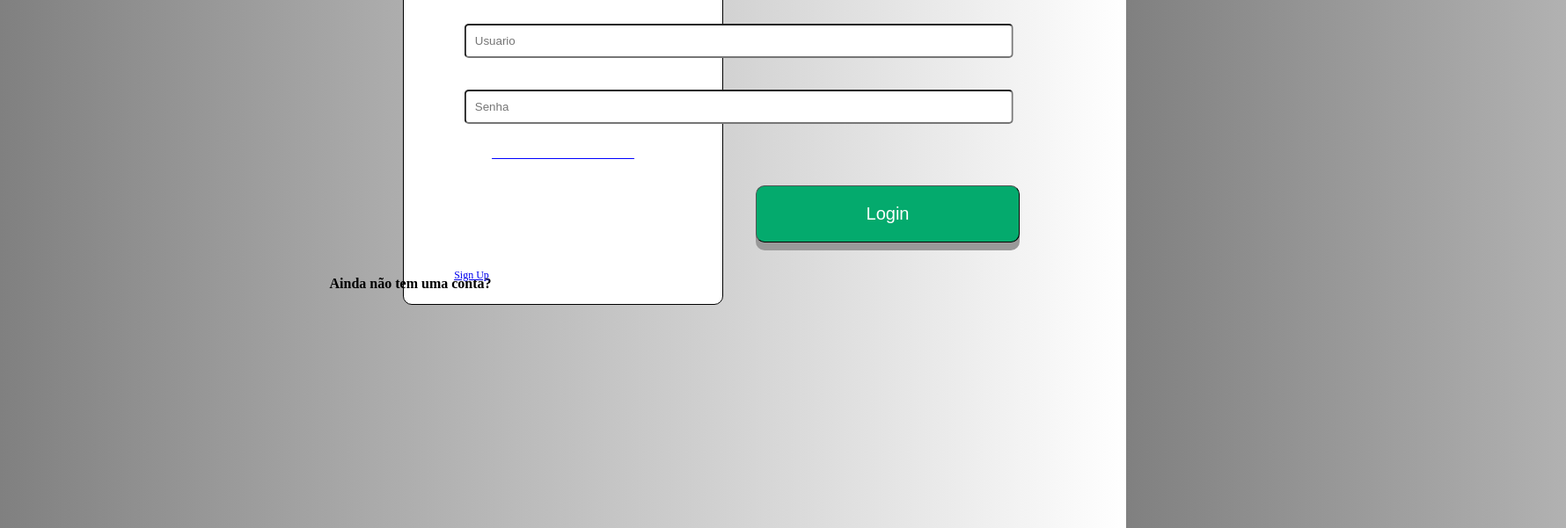
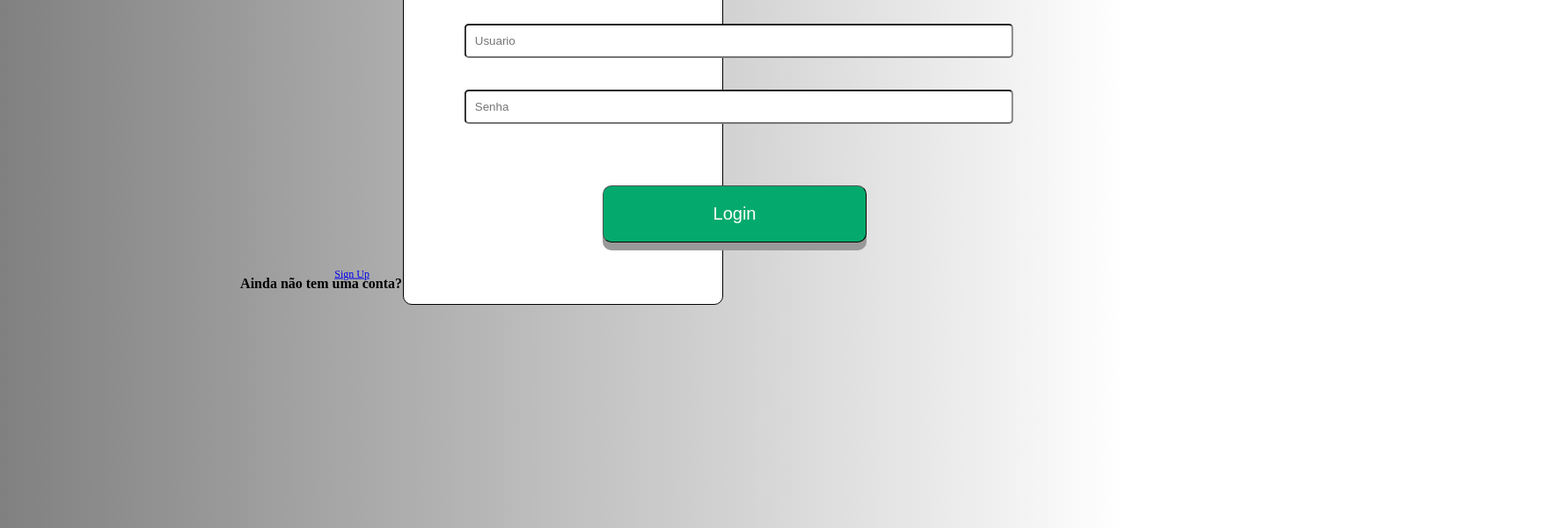
Before and after one commit to EsdrasFerreiraProg/EsdrasFerreiraProg.github.io, a plain HTML site: page index.html in a window 1280 px wide. Shown: the part 199-800 px from the top of the page at 88% size, 1780 px wide, since content can reach past the window. Drawn offline with Linux system fonts and the light colour scheme.

Commit message:
release-5-7-22#3

```diff
--- a/css/styles.css
+++ b/css/styles.css
@@ -1,12 +1,13 @@
 
 body{
     background-image : linear-gradient(to right, gray, white);
-    background-size: a;
+
 }
 
 
 .title{
     transform: translate(-0%,-200%);
+    margin-right: 400px;
 }
 
 .box-1{
@@ -17,14 +18,15 @@ body{
     padding: 1px;
     height: 50px;
     background-color: white;
-
-
+    margin-right: 200px;
     transform: translate(300%,220%);
 }
 
 .line-1{
     height: 1px;
     background: blue;
+    margin-right: 190px;
+    margin-left: 150px;
 
 }
 
@@ -32,7 +34,7 @@ body{
 
    width: 300px;
    padding: 20px;
-   transform: translate(100%,30px);
+   transform: translate(42%,30px);
    background-color: #04AA6D;
    box-shadow: 0 9px #999;
    border-radius: 10px;
@@ -40,25 +42,29 @@ body{
    font-size: 20px;
    color:white;
    cursor:grab;
-
+   margin-right: 300px;
 }
 
 .sign-up-button{
     font-size: 12px;
-    transform: translate(40.2%,-680%);
+    transform: translate(66%,-690%);
+    margin-right: 700px;
 }
 .no-account{
-    transform: translate(29%,-300%);
+    transform: translate(47%,-300%);
+    margin-right: 700px;
 }
 
 .login:hover{
     background-color: #3e8e41;
+
 
 }
 
 .login:active{
     background-color: blue;
     box-shadow: 0 5px #666;
+
 
 }
 
@@ -76,7 +82,7 @@ body{
 
 .inputUser{
     display:flex;
-
+    margin-right: 180px;
     background-color: white;
     border-radius: 5px;
     padding: 10px;
@@ -84,7 +90,6 @@ body{
     position: center;
     transform: translate(-5%,-100%);
 }
-
 
 
 @media screen and (max-width: 600px) {
@@ -131,7 +136,7 @@ body{
         transform: translate(35%,0%);
         font-size: 18px;
 
-        margin-right: 5000px;
+
     }
 
 }
```
